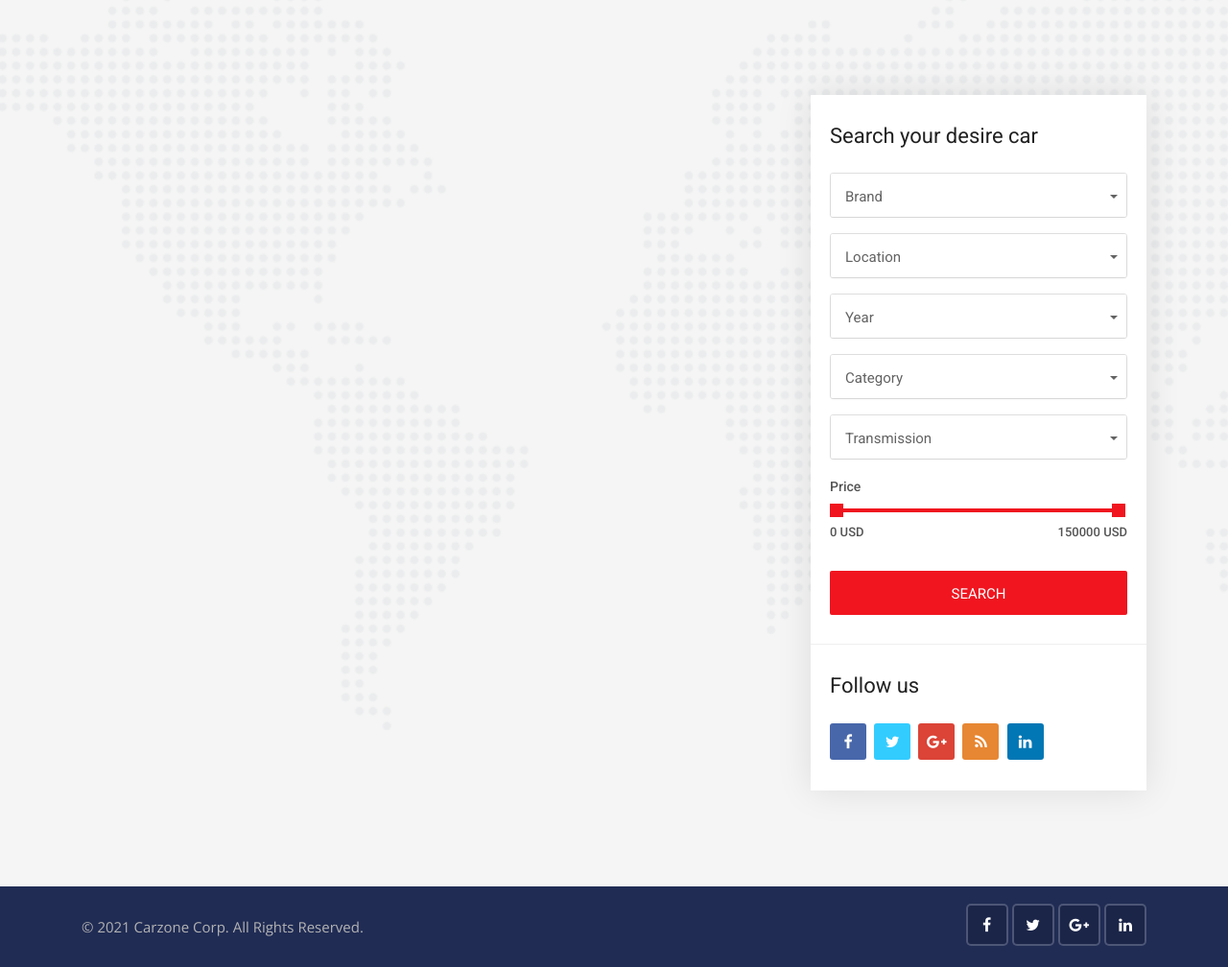
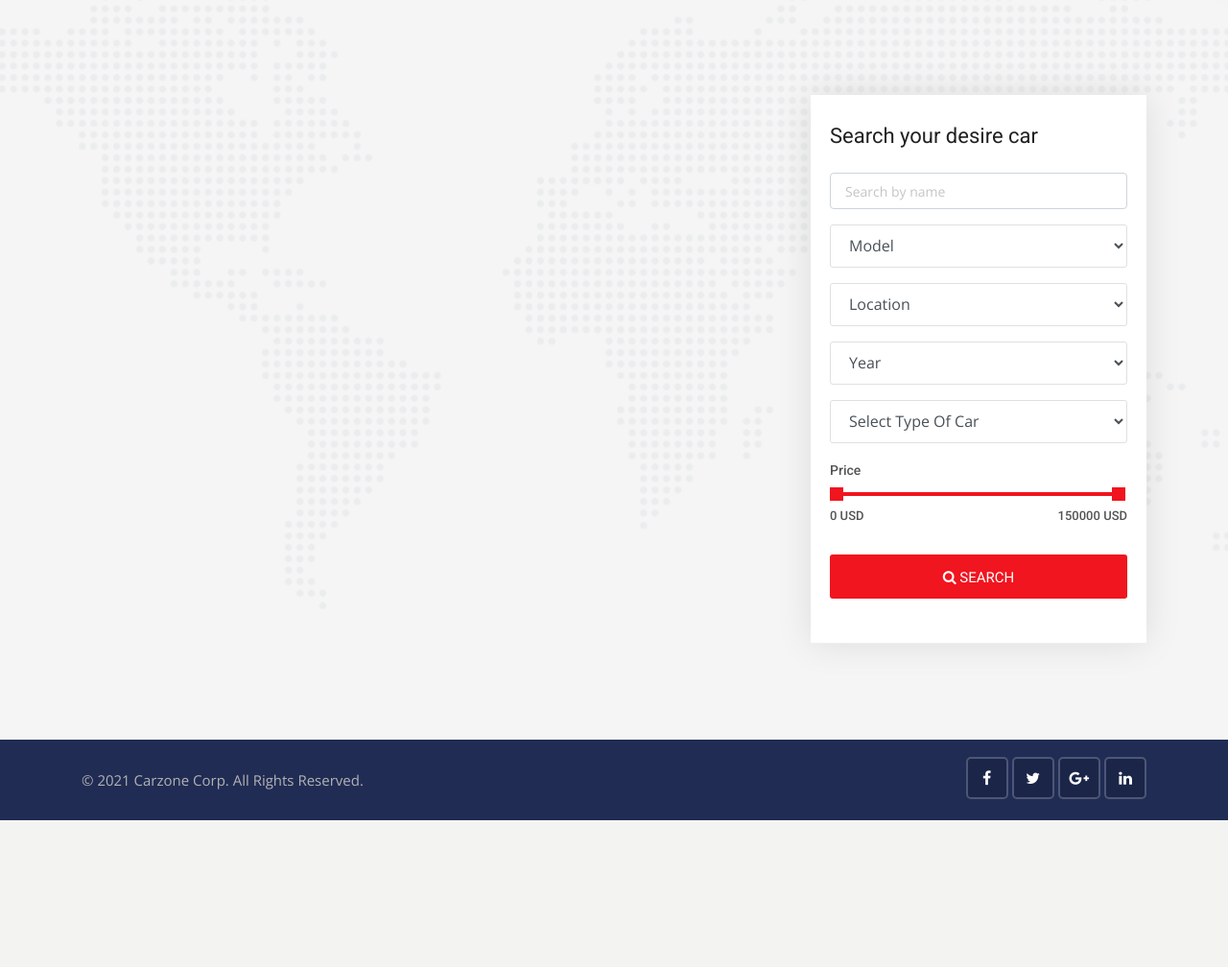
Before and after one commit to mehedi609/carzone-djangoapp, a Django app: page /cars/ in a window 1280 px wide. Shown: the part 361-1369 px from the top of the page at 96% size. After the commit the page ends 1216 px from the top, so only its background shows below. Run offline with Django 3.2, Linux system fonts and the light colour scheme; data that the repository does not hold is empty; some libraries are stand-ins or nearby versions.

Commit message:
search functionality implemented done

```diff
--- a/cars/views.py
+++ b/cars/views.py
@@ -4,6 +4,7 @@ from django.shortcuts import render, get_object_or_404
 
 # Create your views here.
 from cars.models import Car
+from utils.helpers import get_search_fields
 
 
 def cars(request):
@@ -12,8 +13,14 @@ def cars(request):
     page = request.GET.get('page')
     paged_cars = paginator.get_page(page)
 
+    search_fields_dic = get_search_fields()
+
     data = {
         'cars': paged_cars,
+        'model_search': search_fields_dic['model_search'],
+        'city_search': search_fields_dic['city_search'],
+        'year_search': search_fields_dic['year_search'],
+        'body_style_search': search_fields_dic['body_style_search'],
     }
 
     return render(request, 'cars/cars.html', data)
@@ -32,13 +39,46 @@ def car_detail(request, _id):
 def search(request):
     _cars = Car.objects.order_by('-created_date')
 
+    search_fields_dic = get_search_fields()
+
     if 'keyword' in request.GET:
         keyword = request.GET['keyword']
         if keyword:
             _cars = _cars.filter(description__icontains=keyword)
 
+    if 'model' in request.GET:
+        model = request.GET['model']
+        if model:
+            _cars = _cars.filter(model__iexact=model)
+
+    if 'city' in request.GET:
+        city = request.GET['city']
+        if city:
+            _cars = _cars.filter(city__iexact=city)
+
+    if 'year' in request.GET:
+        year = request.GET['year']
+        if year:
+            _cars = _cars.filter(year__iexact=year)
+
+    if 'body_style' in request.GET:
+        body_style = request.GET['body_style']
+        if body_style:
+            _cars = _cars.filter(body_style__iexact=body_style)
+
+    if 'min_price' in request.GET:
+        min_price = request.GET['min_price']
+        max_price = request.GET['max_price']
+        if max_price:
+            _cars = _cars.filter(price__gte=min_price, price__lte=max_price)
+
     data = {
         'cars': _cars,
+        'model_search': search_fields_dic['model_search'],
+        'city_search': search_fields_dic['city_search'],
+        'year_search': search_fields_dic['year_search'],
+        'body_style_search': search_fields_dic['body_style_search'],
+        'transmission_search': search_fields_dic['transmission_search'],
     }
 
     return render(request, 'cars/search.html', data)
--- a/templates/cars/cars.html
+++ b/templates/cars/cars.html
@@ -135,55 +135,41 @@
             <!-- Advanced search start -->
             <div class="widget advanced-search2">
               <h3 class="sidebar-title">Search your desire car</h3>
-              <form method="GET">
+              <form action="{% url 'search' %}" method="">
                 <div class="form-group">
-                  <select class="selectpicker search-fields" name="brand">
-                    <option>Brand</option>
-                    <option>Any</option>
-                    <option>New</option>
-                    <option>Semi-New</option>
-                    <option>Damaged</option>
-                    <option>Used</option>
+                  <input type="text" name="keyword" placeholder="Search by name" class="form-control">
+                </div>
+
+                <div class="form-group">
+                  <select class="form-control search-fields" name="model">
+                    <option selected="true" disabled="disabled">Model</option>
+                    {% for model in model_search %}
+                      <option value="{{model}}">{{model}}</option>
+                    {% endfor %}
                   </select>
                 </div>
                 <div class="form-group">
-                  <select class="selectpicker search-fields" name="location">
-                    <option>Location</option>
-                    <option>United States</option>
-                    <option>United Kingdom</option>
-                    <option>American Samoa</option>
-                    <option>Belgium</option>
-                    <option>Cameroon</option>
-                    <option>Canada</option>
+                  <select class="form-control search-fields" name="city">
+                    <option selected="true" disabled="disabled">Location</option>
+                    {% for city in city_search %}
+                      <option value="{{city}}">{{city}}</option>
+                    {% endfor %}
                   </select>
                 </div>
                 <div class="form-group">
-                  <select class="selectpicker search-fields" name="year">
-                    <option>Year</option>
-                    <option>2016</option>
-                    <option>2017</option>
-                    <option>2018</option>
-                    <option>2019</option>
-                    <option>2020</option>
+                  <select class="form-control search-fields" name="year">
+                    <option selected="true" disabled="disabled">Year</option>
+                    {% for year in year_search %}
+                      <option value="{{year}}">{{year}}</option>
+                    {% endfor %}
                   </select>
                 </div>
                 <div class="form-group">
-                  <select class="selectpicker search-fields" name="category">
-                    <option>Category</option>
-                    <option>Luxury Car</option>
-                    <option>Pickup Truck</option>
-                    <option>Minivan</option>
-                    <option>Truck</option>
-                    <option>Sports Car</option>
-                    <option>Wagon</option>
-                  </select>
-                </div>
-                <div class="form-group">
-                  <select class="selectpicker search-fields" name="transmission">
-                    <option>Transmission</option>
-                    <option>Automatic</option>
-                    <option>Manual</option>
-                    <option>Tiptronic</option>
+                  <select class="form-control search-fields" name="body_style">
+                    <option selected="true" disabled="disabled">Select Type Of Car</option>
+                    {% for body_style in body_style_search %}
+                      <option value="{{body_style}}">{{body_style}}</option>
+                    {% endfor %}
                   </select>
                 </div>
                 <div class="range-slider clearfix">
@@ -191,14 +177,16 @@
                   <div data-min="0" data-max="150000"  data-min-name="min_price" data-max-name="max_price" data-unit="USD" class="range-slider-ui ui-slider" aria-disabled="false"></div>
                   <div class="clearfix"></div>
                 </div>
-                <div class="form-group mb-0">
-                  <button class="search-button btn">Search</button>
+                <div class="form-group">
+                  <button class="btn btn-block button-theme btn-md">
+                    <i class="fa fa-search"></i> Search
+                  </button>
                 </div>
               </form>
             </div>
 
             <!-- Question start -->
-            <div class="widget question widget-3">
+            {% comment %}<div class="widget question widget-3">
               <h5 class="sidebar-title">Follow us</h5>
               <div class="social-list clearfix">
                 <ul>
@@ -209,7 +197,7 @@
                   <li><a href="#" class="linkedin-bg"><i class="fa fa-linkedin"></i></a></li>
                 </ul>
               </div>
-            </div>
+            </div>{% endcomment %}
           </div>
         </div>
       </div>
--- /dev/null
+++ b/utils/helpers.py
@@ -0,0 +1,17 @@
+from cars.models import Car
+
+
+def get_search_fields():
+    model_search = Car.objects.values_list('model', flat=True).distinct()
+    city_search = Car.objects.values_list('city', flat=True).distinct()
+    year_search = Car.objects.values_list('year', flat=True).distinct()
+    body_style_search = Car.objects.values_list('body_style', flat=True).distinct()
+    transmission_search = Car.objects.values_list('transmission', flat=True).distinct()
+
+    return {
+        'model_search': model_search,
+        'city_search': city_search,
+        'year_search': year_search,
+        'body_style_search': body_style_search,
+        'transmission_search': transmission_search,
+    }
```
Also changed, not shown: pages/views.py (+7 -0 lines), templates/cars/search.html (+24 -34 lines), templates/pages/home.html (+22 -32 lines).
